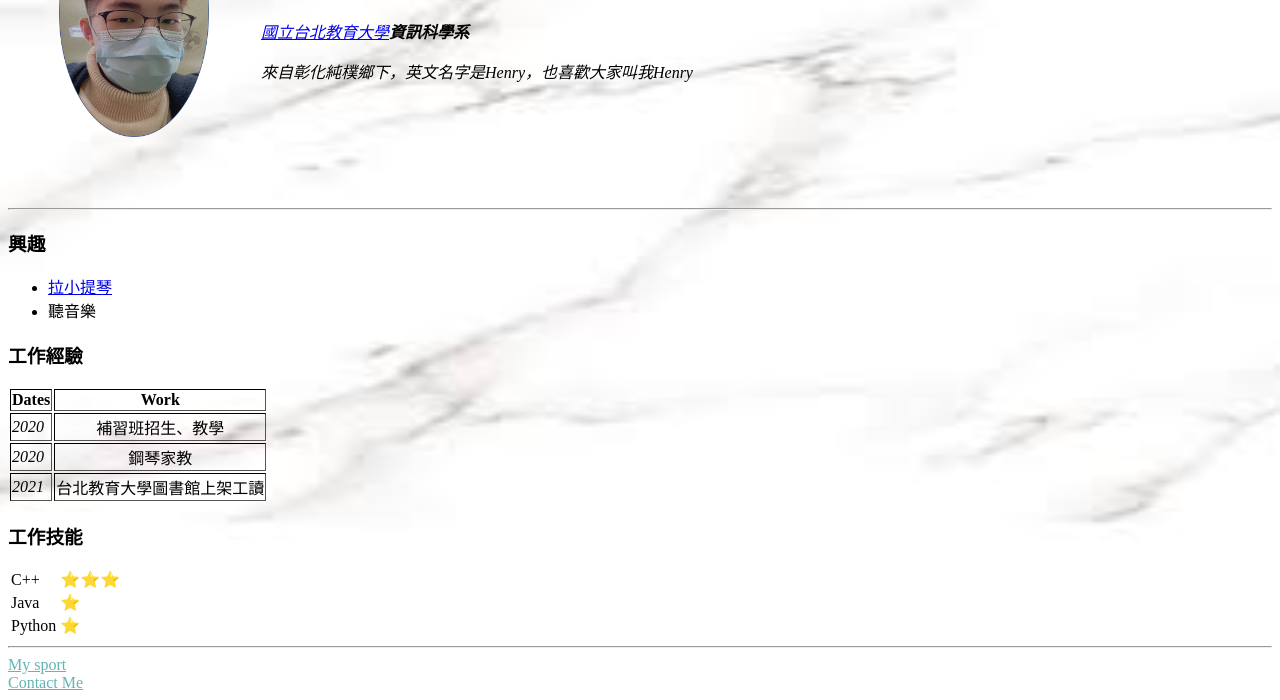
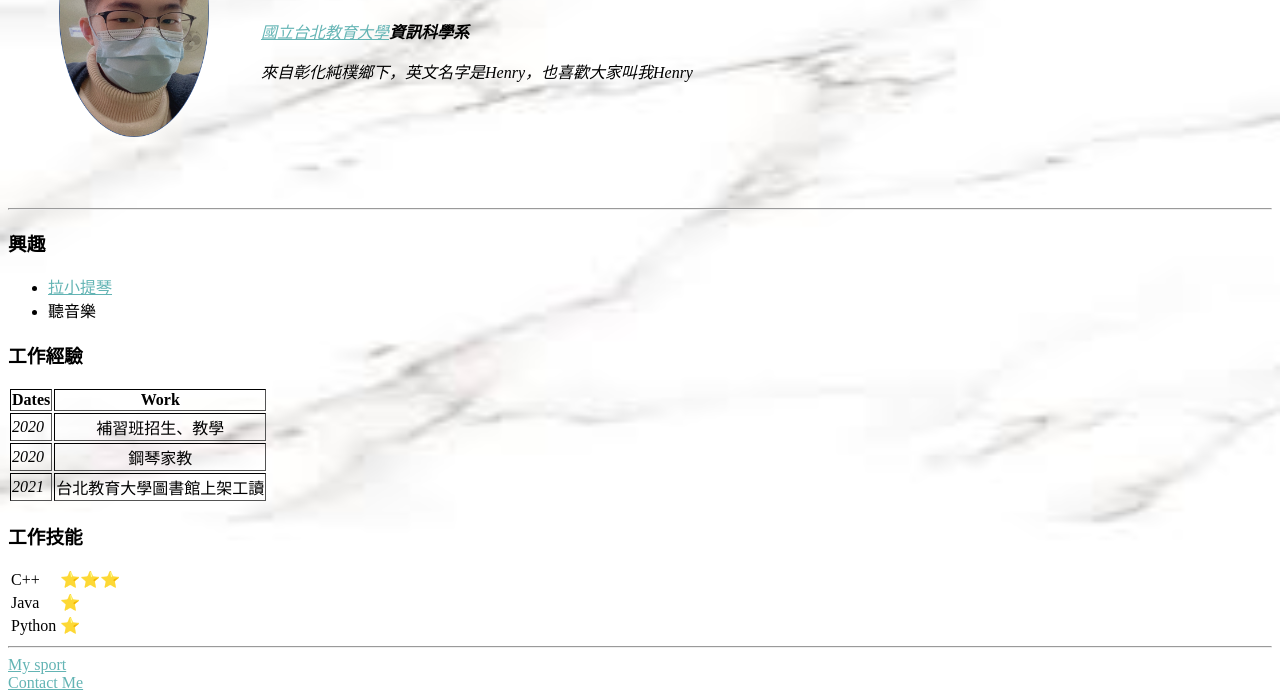
Before and after one commit to 110916042/2021cv, a plain HTML site: page index.html in a window 1280 px wide. Shown: the part 171-871 px from the top of the page. Drawn offline with Linux system fonts and the light colour scheme.

Commit message:
Add files via upload

```diff
--- a/index.html
+++ b/index.html
@@ -20,7 +20,7 @@
             <td><img src="images/圖片4.png" width="150"></td>
             <td>
                 <h1>楊宗翰 👇😑👆</h1>
-                <p><em><a href="https://www.ntue.edu.tw/" target="_blank">國立台北教育大學</a><b>資訊科學系</b></em></p>
+                <p><em><a href="https://www.ntue.edu.tw/" target="_blank" style="color: rgb(99, 180, 180);">國立台北教育大學</a><b>資訊科學系</b></em></p>
                 <p><em>來自彰化純樸鄉下，英文名字是Henry，也喜歡大家叫我Henry</em>
             </td>
         </tr>
@@ -30,7 +30,7 @@
     <hr>
     <h3>興趣</h3>
     <ul>
-        <li><a href="https://www.youtube.com/watch?v=YuHG4x8vEAQ" target="_blank">拉小提琴</a></li>
+        <li><a href="https://www.youtube.com/watch?v=YuHG4x8vEAQ" target="_blank" style="color: rgb(99, 180, 180);">拉小提琴</a></li>
         <li>聽音樂</li>
     </ul>
     <h3>工作經驗</h3>
```
